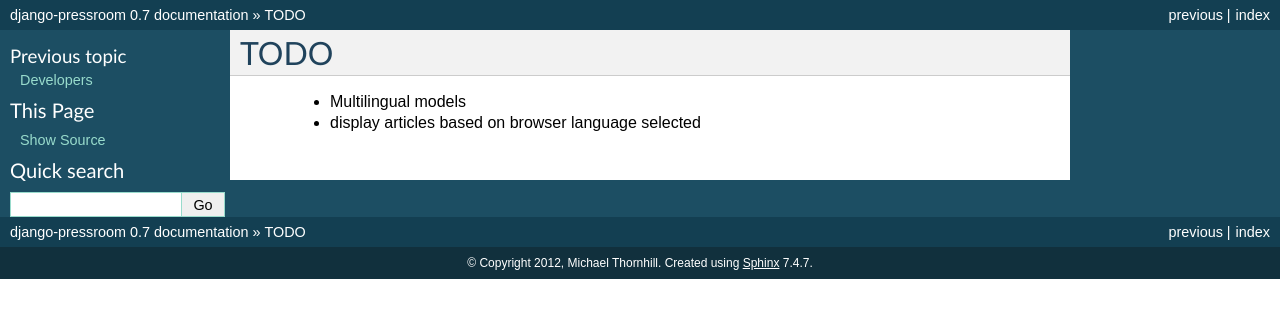
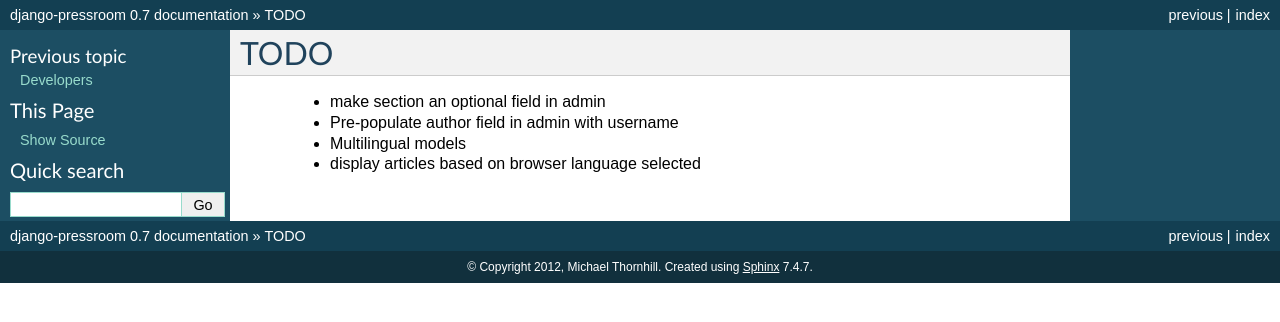
Before and after one commit to mthornhill/django-pressroom, a Sphinx documentation site: the page built from docs/todo.rst, in a window 1280 px wide. Shown: the top 322 px of the page. Built offline with Sphinx 7.4.7, drawn with Linux system fonts in a browser that asks for light colours.

Commit message:
add more todos

```diff
--- a/docs/todo.rst
+++ b/docs/todo.rst
@@ -1,5 +1,10 @@
 TODO
 ====
+
+    * make section an optional field in admin
+
+    * Pre-populate author field in admin with username
+
     * Multilingual models
 
     * display articles based on browser language selected
```
